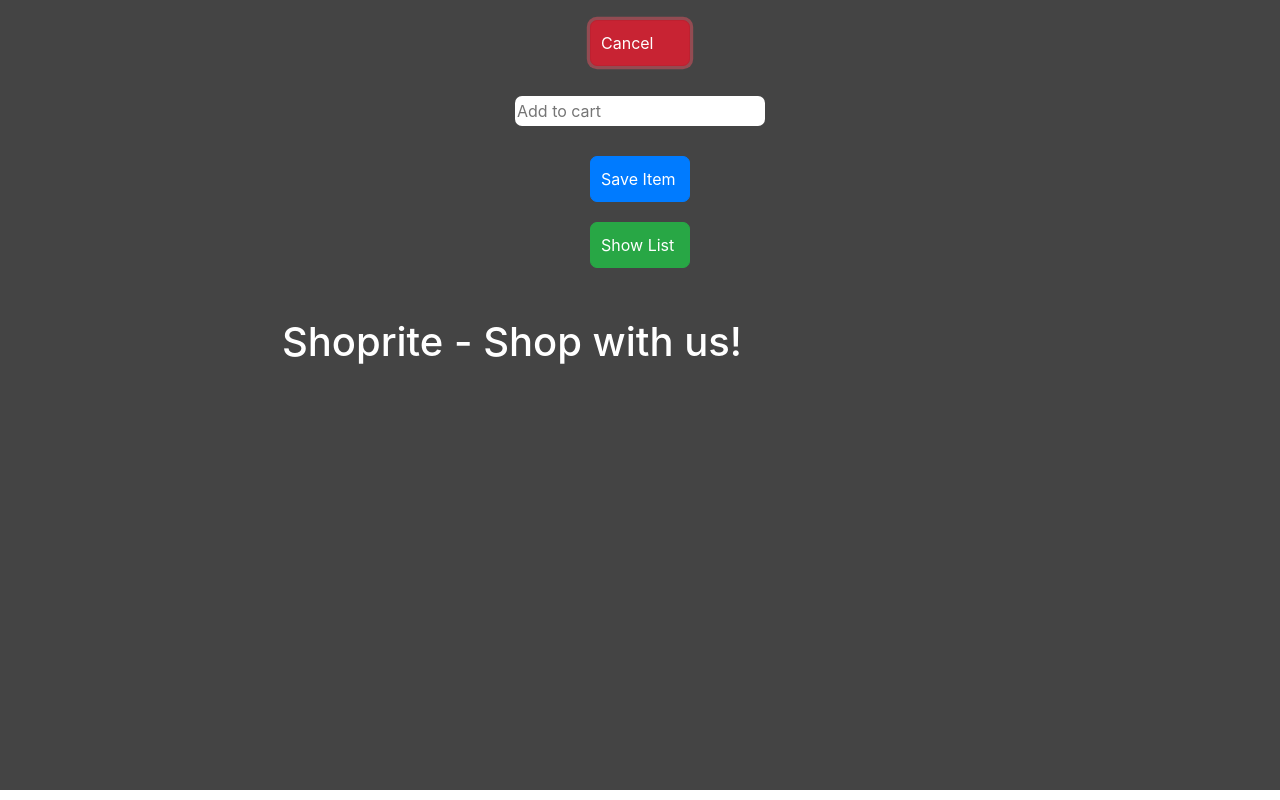
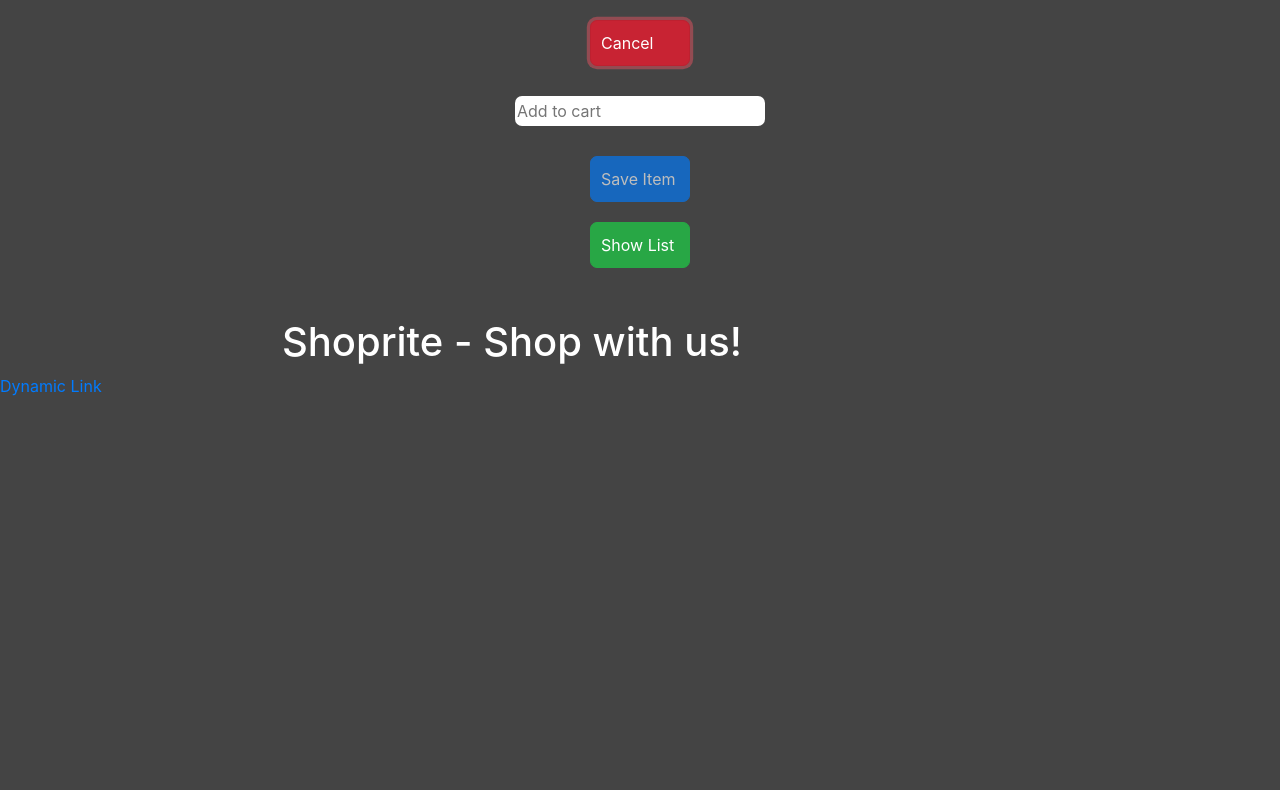
Before and after one commit to ZachyDev/Vue-School---Master-Vue-Bootcamp, a Vue app: page / in a window 1280 px wide. Both pictures are taken after a click on the button "Add Item". Built offline with nearby package versions, Linux system fonts and the light colour scheme.

Commit message:
attribute binding demo💥

```diff
--- a/src/App.vue
+++ b/src/App.vue
@@ -6,10 +6,11 @@
     </div>
     <div v-if="state==='edit'">
       <input type="text" v-model="newItem" placeholder="Add to cart" @keyup.enter="addToCart">
-      <button type="button" class="btn btn-primary" @click="addToCart">Save Item</button>
+      <button type="button" class="btn btn-primary" @click="addToCart" :disabled="newItem.length === 0">Save Item</button>
       <button class="btn btn-success" @click="showItems" style="margin-top:20px;">Show List</button>
     </div>
     <ShopStore :shoplists="shoplists"/>
+    <a :href="newItem" target="_blank">Dynamic Link</a>
   </div>
 </template>
 
@@ -38,7 +39,7 @@
     },
     changeState(newState) {
       this.state = newState;
-      this.newItem;
+      this.newItem = '';
     }
   }
 }
```
